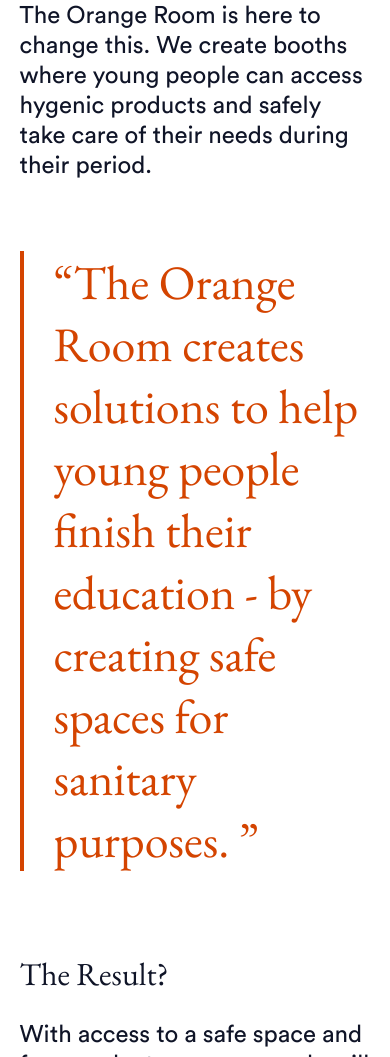
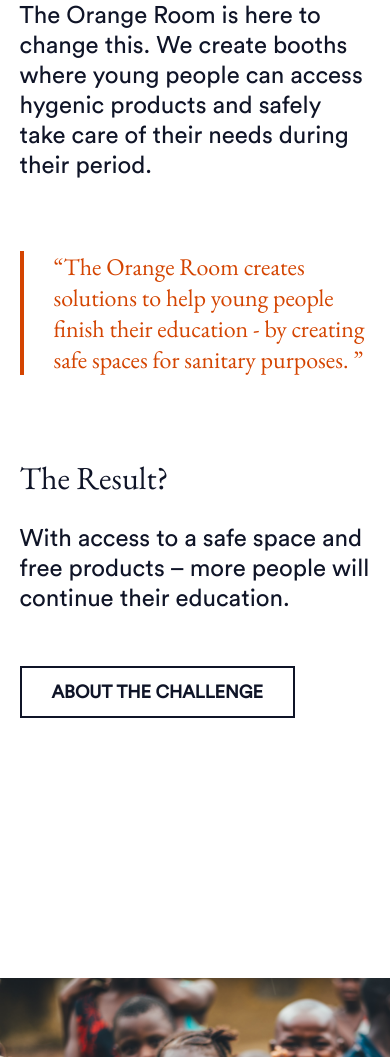
Before and after one commit to mikkelgud/final-project-webprosjekt, a PHP site: page / in a window 390 px wide. Shown: the part 1543-2600 px from the top of the page. Run offline with PHP 8.4, Linux system fonts and the light colour scheme.

Commit message:
Overflow fixes

```diff
--- a/style.css
+++ b/style.css
@@ -501,6 +501,12 @@
     .single-menu-item a.active:after{
         display:none;
     }
+    .linkbox{
+        padding:20px;
+    }
+    .linkbox__content{
+        flex-direction: column;
+    }
 
     .a-buttons{
         margin-top:0;
@@ -531,4 +537,11 @@
         font-weight:300;
         line-height:1.2em;
     }
+    q{
+        font-size:var(--h4);
+    }
+    .col{
+        max-width:100%;
+        display:block;
+    }
 }
```
